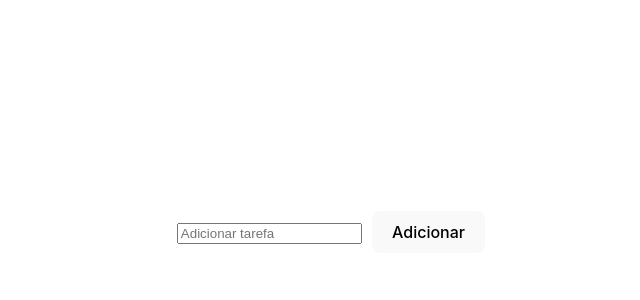
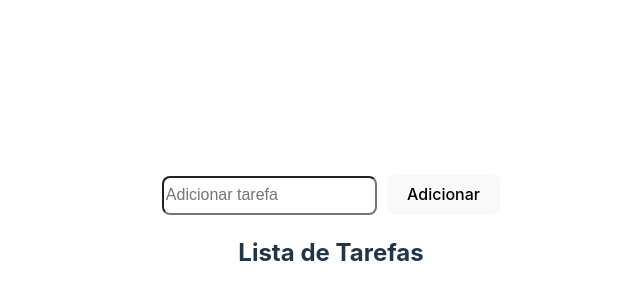
Before and after one commit to marcelojunqueirat/M1S09, a React (Vite) app: page / in a window 1280 px wide. Shown: the part 168-468 px from the top of the page, without its empty margins (309-949 px from the left). Built offline with nearby package versions, Linux system fonts and the light colour scheme.

Commit message:
[M1S09] Ex 6

```diff
--- a/src/App.jsx
+++ b/src/App.jsx
@@ -19,6 +19,8 @@ function App() {
     <>
       <CardAdicionar adicionarTarefa={adicionarTarefa} />
 
+      <h2>Lista de Tarefas</h2>
+      <div>
         {listaTarefas.map((tarefa) => (
           <ListItem
             textoTarefa={tarefa.textoTarefa}
@@ -27,6 +29,7 @@ function App() {
             finalizado={tarefa.finalizado}
           />)
         )}
+      </div>
     </>
   )
 }
--- a/src/components/CardAdicionar/style.css
+++ b/src/components/CardAdicionar/style.css
@@ -1,3 +1,12 @@
 .cardAdicionar{
   margin-right: 10px;
 }
+
+input{
+  height: 33px;
+  background-color: #FFFFFF;
+  border-radius: 8px;
+  color: #000000;
+  font-weight: 500;
+  font-size: 1em;
+}
```
Lines whose indentation alone changed are shown as unchanged.
